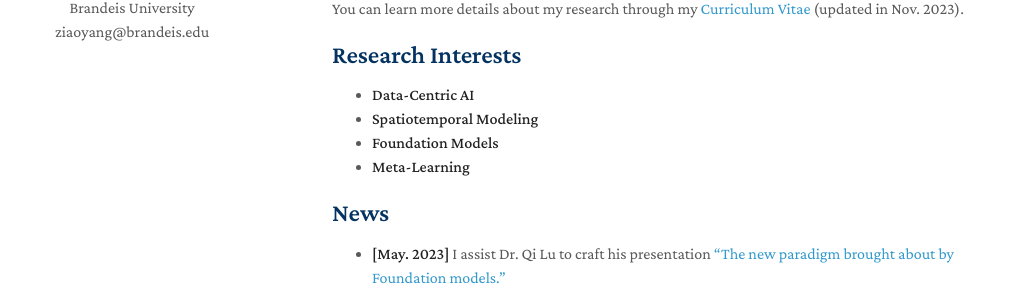
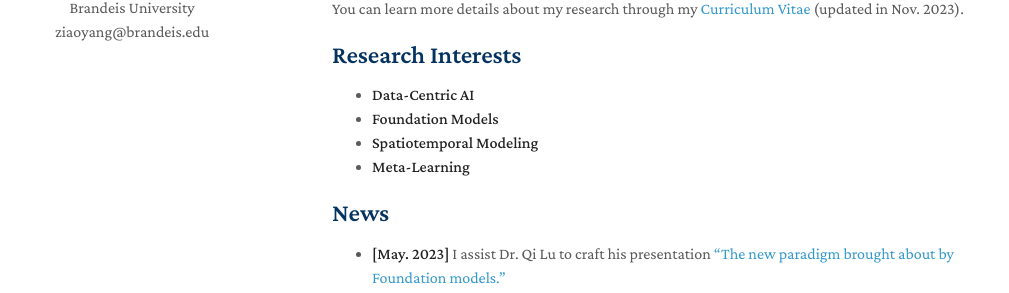
Before and after one commit to yangziao56/homepage, a Jekyll site: the page built from index.md, in a window 1280 px wide and 900 px high. Shown: the part 344-637 px from the top of the window, without its empty margins (138-1147 px from the left). Built offline with Jekyll 4.4.1, drawn with Linux system fonts in a browser that asks for light colours; nearby versions of some CDN libraries; a style sheet for code colours, icons or effects is not loaded; our own code applies the rules of GitHub Pages for plain Markdown files.

```diff
--- a/index.md
+++ b/index.md
@@ -13,8 +13,8 @@ You can learn more details about my research through my [Curriculum Vitae](https
 ## Research Interests
 
 - **Data-Centric AI**
+- **Foundation Models**
 - **Spatiotemporal Modeling**
-- **Foundation Models**
 - **Meta-Learning**
 
 
```
